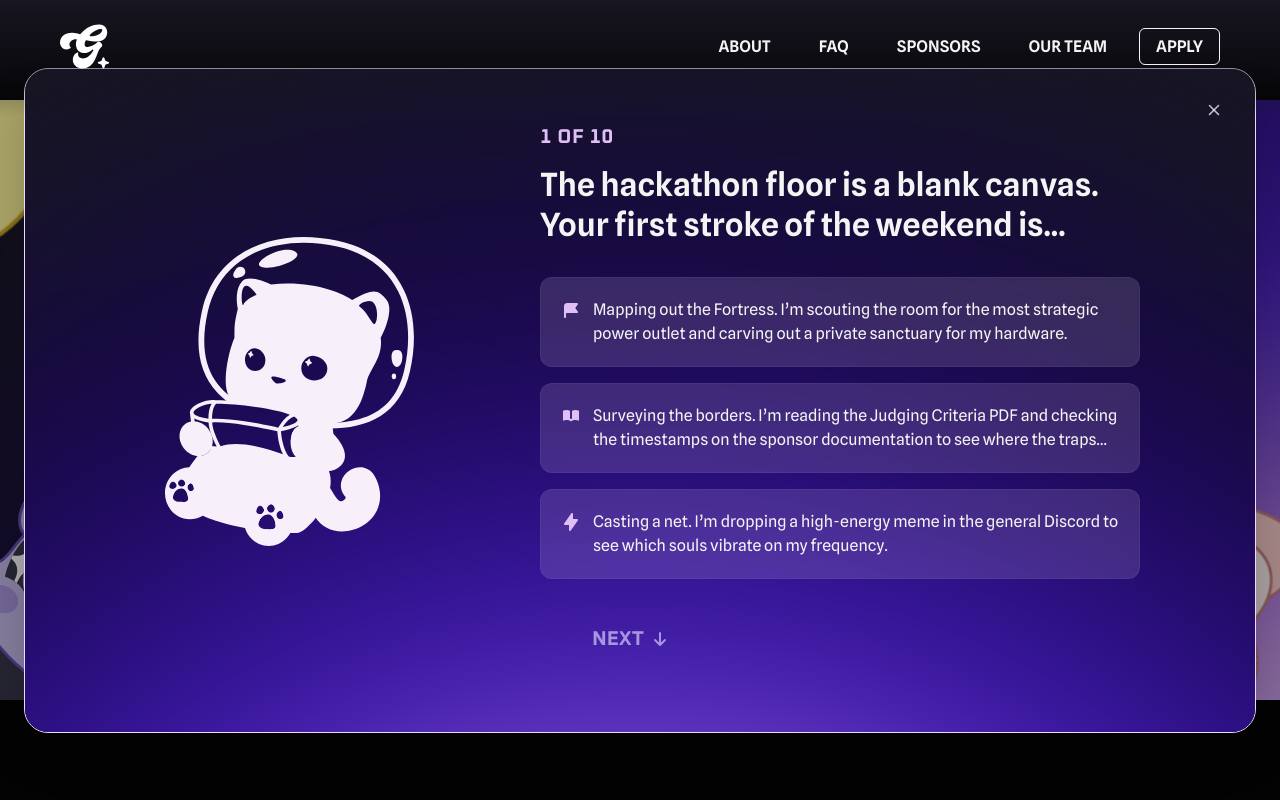
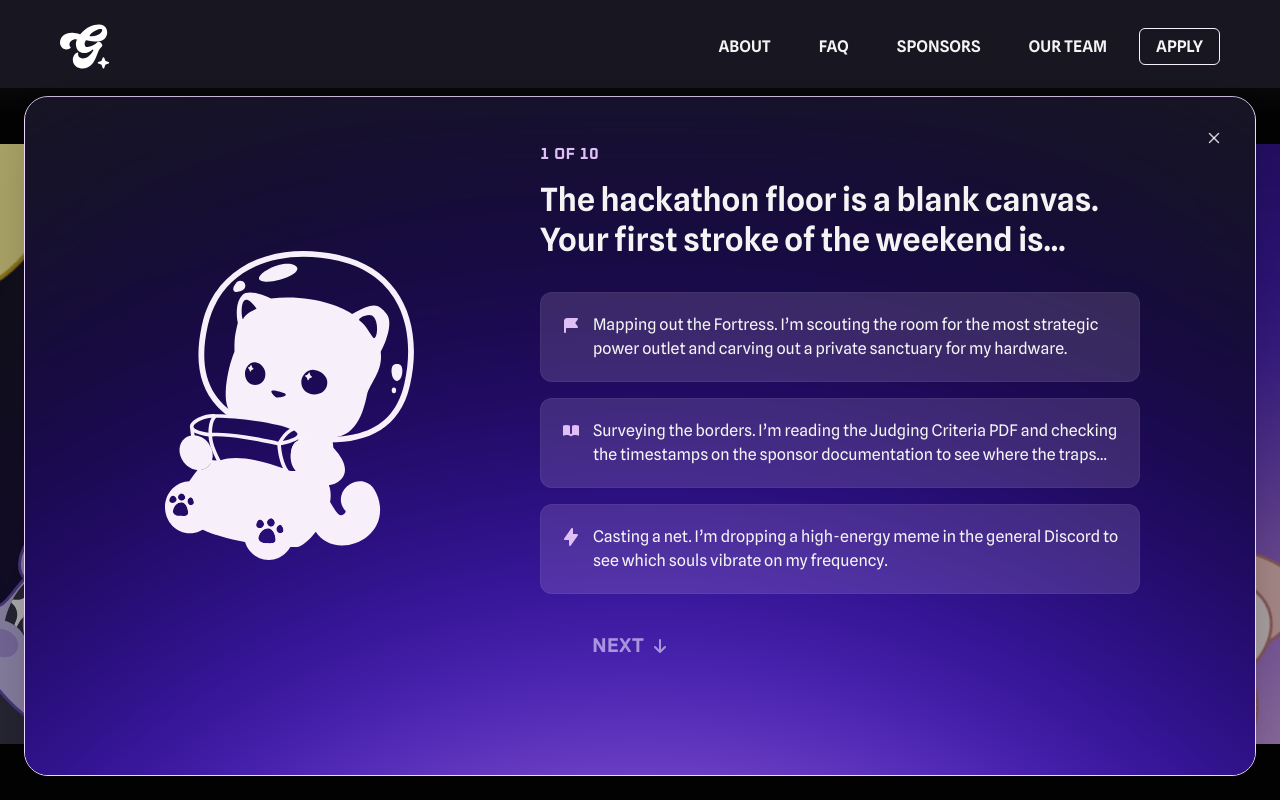
Before and after one commit to WiCS-SFU/hackthegalaxy, a Next.js app: page /quiz/questions in a window 1280 px wide. Built offline with nearby package versions, Linux system fonts and the light colour scheme.

Commit message:
fix: fix collapsed layout for the quiz section

```diff
--- a/src/app/quiz/components/QuestionCard.tsx
+++ b/src/app/quiz/components/QuestionCard.tsx
@@ -36,12 +36,14 @@ export default function QuestionCard({
   return (
     <>
       <section className="relative md:hidden overflow-hidden">
-            <div className="absolute z-0 w-[772.06px] h-[772.06px]
+        <div
+          className="absolute z-0 w-[772.06px] h-[772.06px]
                     left-[-300px] top-[460px]
                     bg-[radial-gradient(ellipse_72.73%_75.28%_at_67.98%_65.87%,_var(--pink-100,_#F7F0FB)_0%,_var(--pink-400,_#BE89E2)_23%,_var(--purple-600,_#4119B8)_47%,_var(--purple-800,_#16064A)_77%,_var(--neutral-800,_#171621)_100%)]
-                    rounded-full blur-[53.84px]"/>
+                    rounded-full blur-[53.84px]"
+        />
 
-            <div className="relative flex flex-col items-center text-center min-h-screen">
+        <div className="relative flex flex-col items-center text-center">
           <div className="mt-30">
             <Image
               src={data.image}
@@ -52,16 +54,14 @@ export default function QuestionCard({
             />
           </div>
 
-                <div className = "mt-4">
-                    <p className = "text-accent-sm text-pink-300">
+          <div className="mt-4">
+            <p className="text-accent-sm text-pink-300">
               {current} of {total}
             </p>
           </div>
 
           <div className="mt-1 mb-2xl px-xl">
-                    <p className="text-heading-md">
-                        {data.question}
-                    </p>
+            <p className="text-heading-md">{data.question}</p>
           </div>
 
           {/* Options */}
@@ -97,7 +97,7 @@ export default function QuestionCard({
           </div>
 
           <div className="z-10 mt-auto mb-8 flex gap-12">
-                    {current >1 && (
+            {current > 1 && (
               <Button
                 onClick={onBack}
                 variant="ghost"
@@ -105,7 +105,9 @@ export default function QuestionCard({
                 iconPos="right"
                 icon={<ArrowUpIcon className="h-4 w-4 stroke-3" />}
                 className="justify-center"
-                        >Back</Button>
+              >
+                Back
+              </Button>
             )}
 
             <Button
@@ -176,7 +178,7 @@ export default function QuestionCard({
         </button>
 
         {/* Layout */}
-        <div className="relative z-10 mx-auto grid h-full max-w-[1200px] grid-cols-[420px_1fr] gap-10 px-10 py-14">
+        <div className="relative z-10 mx-auto grid h-full max-w-[1200px] grid-cols-[420px_1fr] gap-10 px-10 py-12">
           {/* Left: big illustration */}
           <div className="relative flex items-center justify-center">
             <Image
@@ -192,7 +194,7 @@ export default function QuestionCard({
           {/* Right: question + options */}
           <div className="grid h-full grid-rows-[auto_auto_1fr_auto]">
             {/* Progress */}
-            <p className="text-accent-lg tracking-wide text-pink-300">
+            <p className="text-accent-md tracking-wide text-pink-300">
               {current} of {total}
             </p>
 
@@ -238,7 +240,7 @@ export default function QuestionCard({
             </div>
 
             {/* Footer pinned bottom */}
-            <div className="mt-auto pt-10 flex items-center gap-4">
+            <div className="mt-auto pt-8 flex items-center gap-4">
               {canGoBack && (
                 <Button
                   onClick={onBack}
--- a/src/app/quiz/layout.tsx
+++ b/src/app/quiz/layout.tsx
@@ -3,12 +3,15 @@
 import React from "react";
 import Image from "next/image";
 import { motion } from "framer-motion";
-import { useRouter } from "next/navigation";
+import { useRouter, usePathname } from "next/navigation";
 import { XMarkIcon } from "@heroicons/react/24/outline";
 import Navbar from "@/components/Navbar";
 
 function QuizMobileLayout({ children }: { children: React.ReactNode }) {
   const router = useRouter();
+  const pathname = usePathname();
+  const isWelcomeScreen = pathname === "/quiz";
+  const isScrollable = !isWelcomeScreen;
 
   return (
     <motion.div
@@ -29,14 +32,22 @@ function QuizMobileLayout({ children }: { children: React.ReactNode }) {
         <XMarkIcon className="h-10 w-10 stroke-1" />
       </button>
 
-      {/* Full-screen, scrollable content */}
-      <div className="h-full w-full overflow-y-auto pt-20">{children}</div>
+      {/* Full-screen content: scrollable only on questions (not welcome) */}
+      <div
+        className={`h-full w-full pt-20 ${isScrollable ? "overflow-y-auto" : ""}`}
+      >
+        {children}
+      </div>
     </motion.div>
   );
 }
 
 function QuizDesktopLayout({ children }: { children: React.ReactNode }) {
   const router = useRouter();
+  const pathname = usePathname();
+  const isWelcomeScreen = pathname === "/quiz";
+  const isQuestionScreen = pathname?.startsWith("/quiz/questions");
+  const isScrollable = !isWelcomeScreen && !isQuestionScreen;
 
   return (
     <motion.div
@@ -46,16 +57,15 @@ function QuizDesktopLayout({ children }: { children: React.ReactNode }) {
       transition={{ type: "spring", stiffness: 120, damping: 20 }}
       className="fixed inset-0 z-50 bg-neutral-800"
     >
-
-      {/* Navbar always on top */}
-      <div className="absolute inset-x-0 top-0 z-[80]">
+      {/* Navbar always on top, above quiz overlay */}
+      <div className="absolute inset-x-0 top-0 z-[100]">
         <Navbar />
       </div>
 
-      {/* Everything below is offset so it doesn't sit under navbar */}
-      <div className="absolute inset-0 pt-[88px]">
+      {/* Everything below navbar — shrinks with viewport */}
+      <div className="absolute top-[88px] inset-x-0 bottom-0 flex flex-col min-h-0">
         {/* Desktop backdrop + modal */}
-        <div className="hidden md:block h-full">
+        <div className="hidden md:block flex-1 min-h-0">
           {/* Backdrop with bars */}
           <div className="absolute inset-0 flex items-center justify-center bg-black">
             <div className="relative w-full h-[600px] overflow-hidden px-6">
@@ -87,14 +97,17 @@ function QuizDesktopLayout({ children }: { children: React.ReactNode }) {
               </div>
 
               <div className="relative flex min-h-[720px] items-center justify-center">
-
                 {/* Center stack */}
-                <div className="relative z-10 flex flex-col items-center text-center">
-                </div>
+                <div className="relative z-10 flex flex-col items-center text-center"></div>
 
                 {/* Panda + dog */}
                 <div className="absolute left-[-100px] bottom-[-40px] z-0 rotate-6">
-                  <Image src="/panda.svg" alt="Panda" width={350} height={350} />
+                  <Image
+                    src="/panda.svg"
+                    alt="Panda"
+                    width={350}
+                    height={350}
+                  />
                 </div>
 
                 <div className="absolute right-[-80px] bottom-[-40px] z-0 -rotate-12">
@@ -108,18 +121,28 @@ function QuizDesktopLayout({ children }: { children: React.ReactNode }) {
           <div className="absolute inset-0 bg-neutral-950/35" />
         </div>
 
-          {/* Modal */}
-          <div className="absolute inset-0 flex items-center justify-center p-6">
-            <div className="w-full max-w-[1250px] h-[665px] rounded-[24px] border border-pink-200 bg-neutral-800 overflow-hidden shadow-2xl">
-              <div className="h-full w-full">{children}</div>
+        {/* Modal */}
+        <div className="absolute inset-0 flex items-stretch justify-center px-6 pb-6 pt-2 min-h-0">
+          <div className="w-full max-w-[1250px] h-full max-h-[809px] rounded-[24px] border border-pink-200 bg-neutral-800 overflow-hidden shadow-2xl flex flex-col">
+            <div
+              className={`flex flex-col flex-1 min-h-0 ${
+                isScrollable ? "overflow-y-auto" : "overflow-hidden"
+              } ${isWelcomeScreen ? "justify-center items-center" : ""}`}
+            >
+              {children}
             </div>
           </div>
         </div>
+      </div>
     </motion.div>
   );
 }
 
-export default function QuizLayout({ children }: { children: React.ReactNode }) {
+export default function QuizLayout({
+  children,
+}: {
+  children: React.ReactNode;
+}) {
   return (
     <>
       <div className="md:hidden">
--- a/src/app/quiz/page.tsx
+++ b/src/app/quiz/page.tsx
@@ -1,23 +1,24 @@
 "use client";
 
-import Image from 'next/image';
+import Image from "next/image";
 import Button from "@/components/ui/buttons/Button";
 import { useRouter } from "next/navigation";
 import { PlusIcon } from "@heroicons/react/24/solid";
-import {motion} from "framer-motion";
+import { motion } from "framer-motion";
 
 export default function QuizOverlay() {
   const router = useRouter();
   return (
-        <section className="relative h-screen overflow-hidden bg-neutral-800">
+    <section className="relative min-h-full flex-1 flex items-center justify-center overflow-hidden bg-neutral-800">
       <div>
-                <div className="absolute z-0 w-[772.06px] h-[772.06px]
+        <div
+          className="absolute z-0 w-[772.06px] h-[772.06px]
                     left-[-300px] top-[460px]
                     bg-[radial-gradient(ellipse_72.73%_75.28%_at_67.98%_65.87%,_var(--pink-100,_#F7F0FB)_0%,_var(--pink-400,_#BE89E2)_23%,_var(--purple-600,_#4119B8)_47%,_var(--purple-800,_#16064A)_77%,_var(--neutral-800,_#171621)_100%)]
-                    rounded-full blur-[53.84px]"/>
+                    rounded-full blur-[53.84px]"
+        />
 
         <div className="relative flex flex-col items-center text-center">
-                    <div className="absolute mt-50">
           <Image
             src="/logo.svg"
             alt="Small Logo"
@@ -25,9 +26,8 @@ export default function QuizOverlay() {
             height={45}
             priority
           />
-                    </div>
 
-                    <div className="mt-75 px-xl">
+          <div className="mt-8 px-xl">
             <p className="text-display-sm">
               Welcome to the Galactic Persona Quiz!
             </p>
@@ -35,25 +35,37 @@ export default function QuizOverlay() {
 
           <div className="mt-4 mx-2 px-3xl">
             <p className="text-body-md">
-                            Where creativity takes orbit, your strengths naturally rise to the surface.  Take the quiz and find out who you are when you {" "}
+              Where creativity takes orbit, your strengths naturally rise to the
+              surface. Take the quiz and find out who you are when you{" "}
               <span className="font-bold">hack the galaxy.</span>
             </p>
           </div>
 
           <div className="z-10 mt-8 mb-3">
-                            <Button onClick={() => router.push("/quiz/questions")} variant="default" size="large" iconPos="none" className="w-[207px] justify-center">
+            <Button
+              onClick={() => router.push("/quiz/questions")}
+              variant="default"
+              size="large"
+              iconPos="none"
+              className="w-[207px] justify-center"
+            >
               Take the Quiz
             </Button>
           </div>
 
           <div className="z-10">
-                            <Button onClick={() => router.push("/")} variant="outline" size="large" iconPos="none" className="w-[207px] justify-center">
+            <Button
+              onClick={() => router.push("/")}
+              variant="outline"
+              size="large"
+              iconPos="none"
+              className="w-[207px] justify-center"
+            >
               Go back to home
             </Button>
           </div>
-
         </div>
       </div>
     </section>
-    )
+  );
 }
```
Lines whose indentation alone changed are shown as unchanged.
